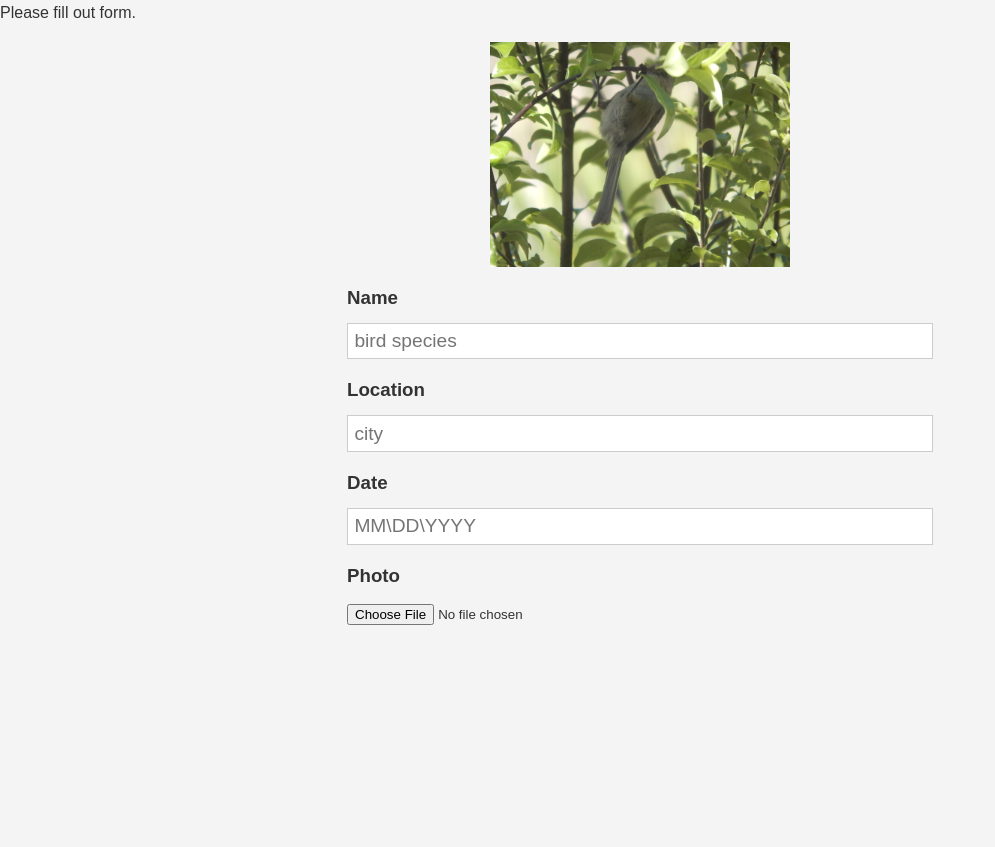
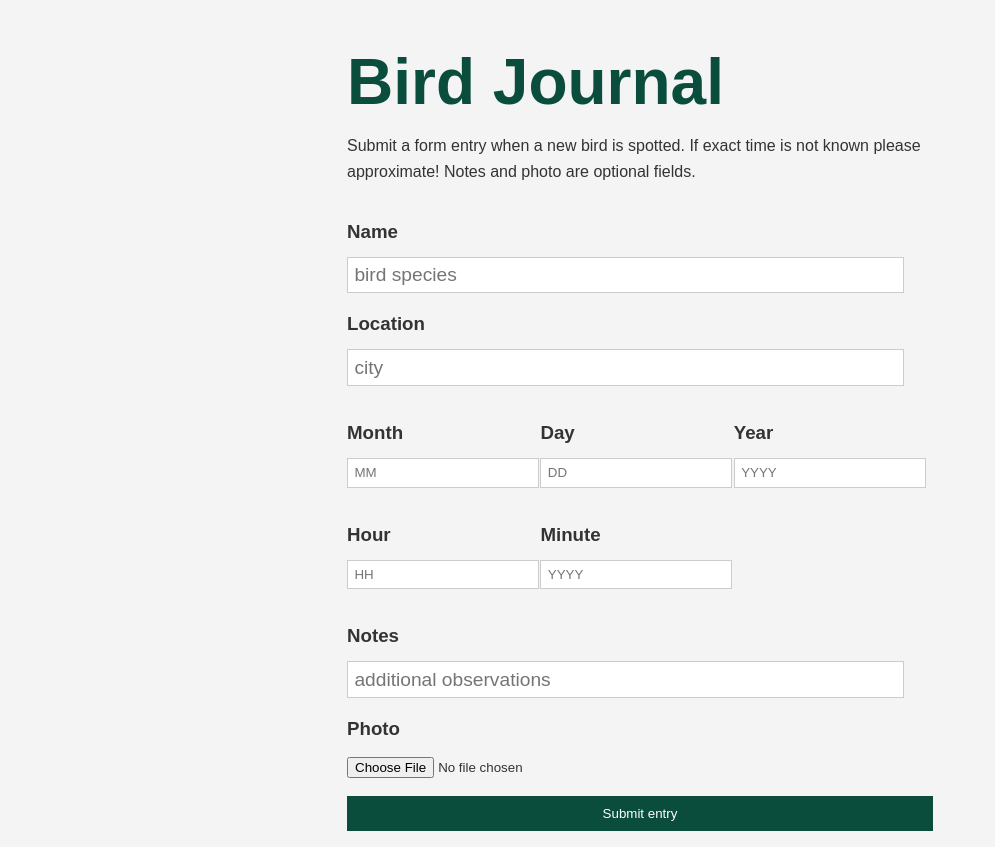
Before and after one commit to jackiexhw/bird-journal, a Flask app: page / in a window 1280 px wide. Shown: the whole page, without its empty margins (0-995 px from the left). Before the commit the page ends 625 px from the top, so only its background shows below. Run offline with Flask 2, Linux system fonts and the light colour scheme.

Commit message:
separated date/time inputs

```diff
--- a/app.py
+++ b/app.py
@@ -1,12 +1,64 @@
 from flask import Flask, render_template, request
+from flask_sqlalchemy import SQLAlchemy
+import datetime
 
 #init app
 app = Flask(__name__)
 
-#create route for home page, decorator
+ENV = 'dev'
+if ENV == 'dev':
+    #development database
+    app.debug = True
+    app.config['SQLALCHEMY_DATABASE_URI'] = 'postgresql://postgres:dancingB1rB91@localhost/bird-journal'
+else:
+    #production database
+    app.debug = False
+    app.config['SQLALCHEMY_DATABASE_URI'] = ''
+
+app.config['SQLALCHEMY_DATABASE_URI'] = False
+#create database
+db = SQLAlchemy(app)
+
+class Feedback(db.Model):
+    __tablename__ = 'entries'
+    id = db.Column(db.Integer, primary_key=True)
+    species = db.Column(db.String(100))
+    loc = db.Column(db.String(100))
+    month = db.Column(db.Integer)
+    day = db.Column(db.Integer)
+    year = db.Column(db.Integer)
+    # date = datetime.date(year, month, day)
+    hour = db.Column(db.Integer)
+    minute = db.Column(db.Integer)
+    # time = datetime.time(hour, minute)
+    notes = db.Column(db.Text())
+    # image = db.Column(db.String(100), unique=True)
+
+    def __init__(self, species, loc, month, day, year, hour, minute, notes):
+        self.species = species
+
+
+# create route for home page, decorator
 @app.route('/')
 def index():
     return render_template('index.html')
+
+# submitting to submit, array of allowed methods
+@app.route('/submit', methods=['POST'])
+def submit():
+    #make sure it's post request
+    if request.method == 'POST':
+        # assign form data to variables
+        species = request.form['species']
+        loc = request.form['loc']
+        date = request.form['date']
+        time = request.form['time']
+        notes = request.form['notes']
+        image = request.form['image']
+        # print(species, loc, date, time, notes)
+        if species == '' or loc == '' or date == '' or time == '':
+            return render_template('index.html', message="Incomplete form, please fill out all required fields.")
+        return render_template('success.html')
 
 #make sure it's running
 if __name__ == '__main__':
--- a/static/style.css
+++ b/static/style.css
@@ -19,7 +19,7 @@ body {
 }
 
 h1 {
-	color: #777;
+	color: rgb(10, 77, 60);
 	margin-top: 15px;
 }
 
@@ -44,6 +44,10 @@ img {
 	margin: auto;
 }
 
+.form-container {
+	display: flex;
+}
+
 .form-group {
 	margin: 1rem 0;
 }
@@ -52,16 +56,24 @@ input[type='text'],
 select,
 textarea {
 	display: block;
-	width: 100%;
+	width: 95%;
 	padding: 0.4rem;
 	font-size: 1.2rem;
+	border: 1px solid #ccc;
+}
+
+input[type='number'],
+select,
+textarea {
+	padding: 0.4rem;
+	/* font-size: 1.2rem; */
 	border: 1px solid #ccc;
 }
 
 .btn {
 	display: block;
 	width: 100%;
-	background: #333;
+	background: rgb(10, 77, 60);
 	color: #fff;
 	padding: 10px 20px;
 	border: none;
--- a/templates/index.html
+++ b/templates/index.html
@@ -5,11 +5,20 @@
         <meta name="viewport" content="width=device-width, initial-scale=1.0">
         <meta http-equiv="X-UA-Compatible" content="ie-edge">
         <link rel="stylesheet" href="../static/style.css"
-        <title>Please fill out form.</title>
     </head>
     <body>
         <div class="container">
-            <img src="../static/DSCN2536.JPG" alt="bird" class="logo">
+            <h1 style="font-size:5vw">Bird Journal</h1>
+            <p>Submit a form entry when a new bird is spotted. If exact time is not
+                known please approximate! Notes and photo are optional fields.</p>
+        </div>
+
+        <div class="container">
+            <!-- <img src="../static/DSCN2536.JPG" alt="bird" class="logo"> -->
+            <!--check if message exists (for incomplete form)-->
+            {% if message %}
+                <p class="message">{{ message | safe}}</p>
+            {% endif %}
             <form action="/submit" method="POST">
                 <div class="form-group">
                     <h3>Name</h3>
@@ -27,12 +36,57 @@
                         placeholder="city"
                     />
                 </div>
-                <div class="form-group">
-                    <h3>Date</h3>
+                <div class="form-container">
+                    <div class="form-group", style="width:33%">
+                        <h3>Month</h3>
+                        <input
+                            type="number"
+                            name="mth"
+                            placeholder="MM"
+                        />
+                    </div>
+                    <div class="form-group", style="width:33%">
+                        <h3>Day</h3>
+                        <input
+                            type="number"
+                            name="day"
+                            placeholder="DD"
+                        />
+                    </div>
+                    <div class="form-group", style="width:33%">
+                        <h3>Year</h3>
+                        <input
+                            type="number"
+                            name="year"
+                            placeholder="YYYY"
+                        />
+                    </div>
+                </div>
+                <div class="form-container">
+                    <div class="form-group", style="width:33%">
+                        <h3>Hour</h3>
+                        <input
+                            type="number"
+                            name="hour"
+                            placeholder="HH"
+                        />
+                    </div>
+                    <div class="form-group", style="width:33%">
+                        <h3>Minute</h3>
+                        <input
+                            type="number"
+                            name="Minute"
+                            placeholder="YYYY"
+                        />
+                    </div>
+                </div>
+
+                <div class="form-group" style="clear:both">
+                    <h3>Notes</h3>
                     <input
                         type="text"
-                        name="date"
-                        placeholder="MM\DD\YYYY"
+                        name="notes"
+                        placeholder="additional observations"
                     />
                 </div>
                 <div class="form-group">
@@ -43,6 +97,7 @@
                         placeholder="upload picture here"
                     />
                 </div>
+                <input type="submit" value="Submit entry" class="btn" />
             </form>
         </div>
     </body>
```
Also changed, not shown: templates/success.html (added, +13 -0 lines), templates/idk.html (deleted).
